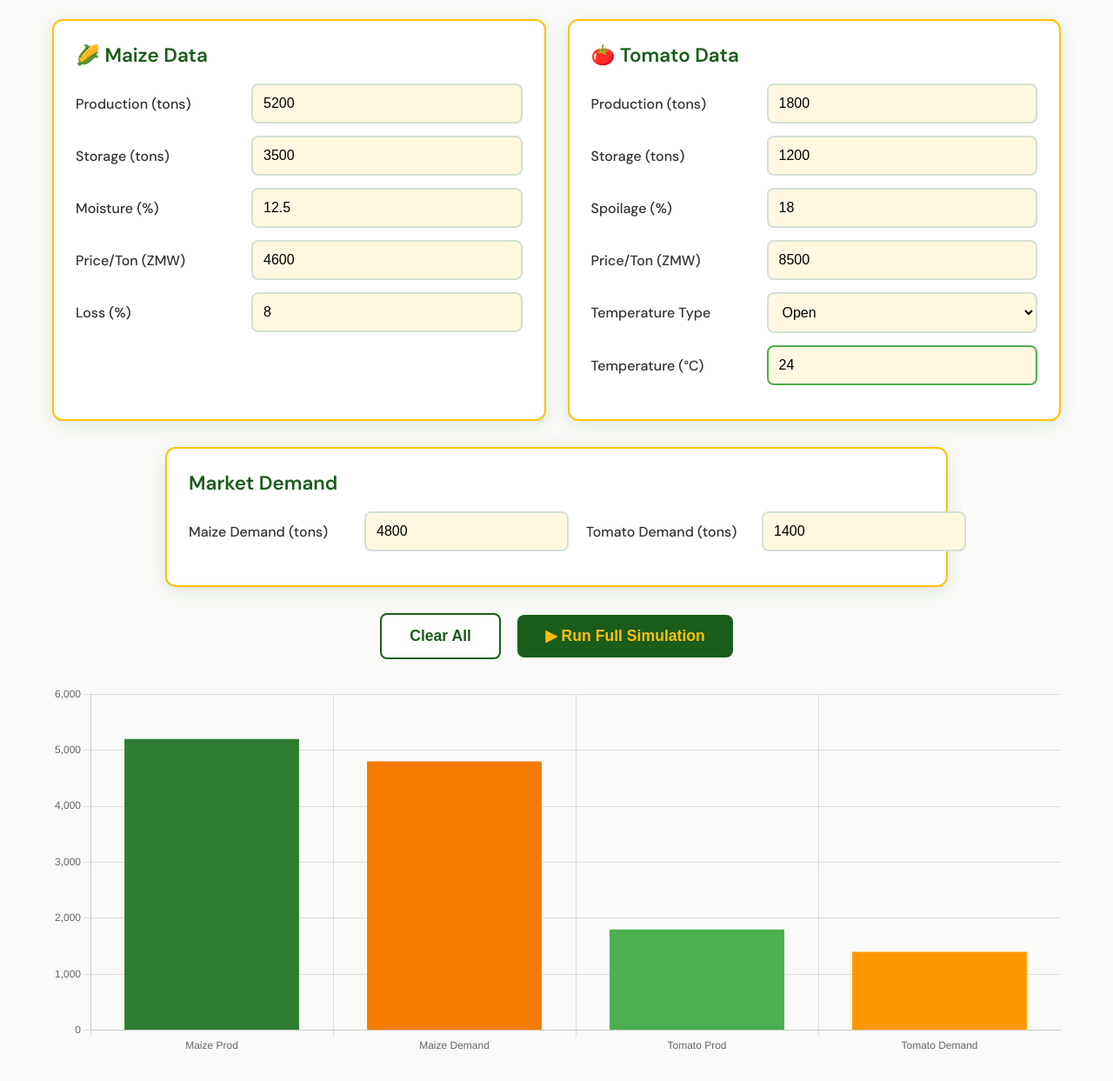
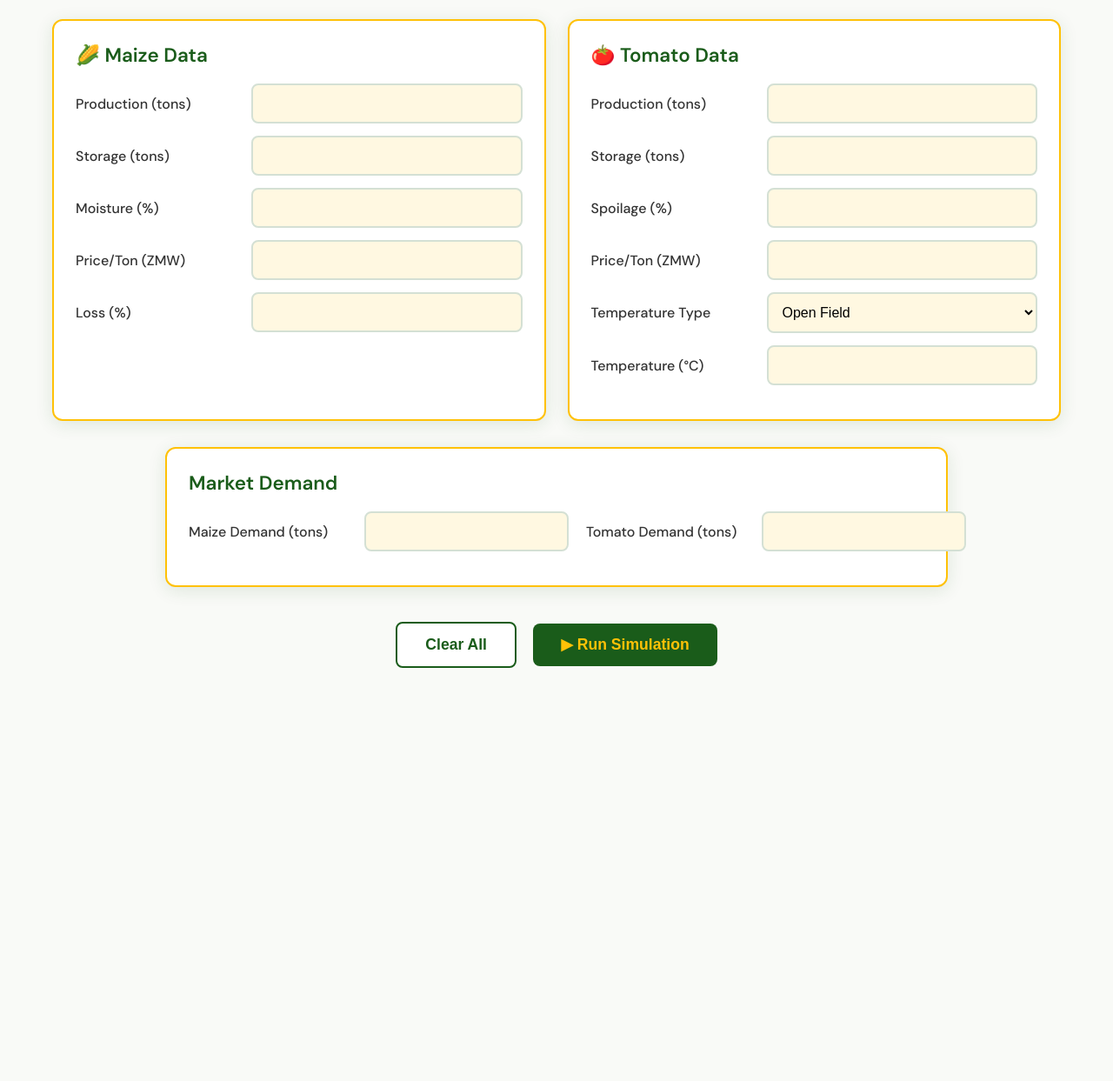
Before and after one commit to Juniour-G/AgriTwinZM, a plain HTML site: page index.html in a window 1280 px wide. Shown: the part 523-1766 px from the top of the page at 87% size. After the commit the page ends 1331 px from the top, so only its background shows below. Drawn offline with nearby package versions, Linux system fonts and the light colour scheme.

Commit message:
Update index.html

```diff
--- a/index.html
+++ b/index.html
@@ -41,7 +41,7 @@
   .btn-run { background:var(--green-dark); color:var(--yellow); }
   .btn-clear { background:white; border:2px solid var(--green-dark); color:var(--green-dark); }
 
-  #results { display:none; }
+  #results, #chartContainer { display:none; }
   .result-card { background:white; padding:25px; border-radius:12px; box-shadow:0 4px 20px rgba(26,92,26,0.1); border-top:6px solid var(--yellow); }
   .tomato-card { border-top-color:var(--green-light); }
   .total-bar { background:var(--green-dark); color:white; padding:25px 30px; border-radius:12px; margin:25px 0; display:flex; justify-content:space-between; align-items:center; font-size:1.5rem; }
@@ -63,54 +63,54 @@
   <h2 style="text-align:center; color:var(--green-dark); margin:30px 0 25px; font-size:2rem;">Agricultural Data Input</h2>
 
   <div class="cards-grid">
-    <!-- Maize Card -->
     <div class="card">
       <h3>🌽 Maize Data</h3>
-      <div class="input-group"><label>Production (tons)</label><input type="number" id="mProd" value="5200" oninput="liveUpdate()"></div>
-      <div class="input-group"><label>Storage (tons)</label><input type="number" id="mStore" value="3500" oninput="liveUpdate()"></div>
-      <div class="input-group"><label>Moisture (%)</label><input type="number" id="mMoist" value="12.5" oninput="liveUpdate()"></div>
-      <div class="input-group"><label>Price/Ton (ZMW)</label><input type="number" id="mPrice" value="4600" oninput="liveUpdate()"></div>
-      <div class="input-group"><label>Loss (%)</label><input type="number" id="mLoss" value="8" oninput="liveUpdate()"></div>
+      <div class="input-group"><label>Production (tons)</label><input type="number" id="mProd" oninput="liveUpdate()"></div>
+      <div class="input-group"><label>Storage (tons)</label><input type="number" id="mStore" oninput="liveUpdate()"></div>
+      <div class="input-group"><label>Moisture (%)</label><input type="number" id="mMoist" oninput="liveUpdate()"></div>
+      <div class="input-group"><label>Price/Ton (ZMW)</label><input type="number" id="mPrice" oninput="liveUpdate()"></div>
+      <div class="input-group"><label>Loss (%)</label><input type="number" id="mLoss" oninput="liveUpdate()"></div>
     </div>
 
-    <!-- Tomato Card -->
     <div class="card">
       <h3>🍅 Tomato Data</h3>
-      <div class="input-group"><label>Production (tons)</label><input type="number" id="tProd" value="1800" oninput="liveUpdate()"></div>
-      <div class="input-group"><label>Storage (tons)</label><input type="number" id="tStore" value="1200" oninput="liveUpdate()"></div>
-      <div class="input-group"><label>Spoilage (%)</label><input type="number" id="tSpoil" value="18" oninput="liveUpdate()"></div>
-      <div class="input-group"><label>Price/Ton (ZMW)</label><input type="number" id="tPrice" value="8500" oninput="liveUpdate()"></div>
+      <div class="input-group"><label>Production (tons)</label><input type="number" id="tProd" oninput="liveUpdate()"></div>
+      <div class="input-group"><label>Storage (tons)</label><input type="number" id="tStore" oninput="liveUpdate()"></div>
+      <div class="input-group"><label>Spoilage (%)</label><input type="number" id="tSpoil" oninput="liveUpdate()"></div>
+      <div class="input-group"><label>Price/Ton (ZMW)</label><input type="number" id="tPrice" oninput="liveUpdate()"></div>
 
-      <!-- New Temperature Fields -->
       <div class="input-group">
         <label>Temperature Type</label>
         <select id="tempType" onchange="liveUpdate()">
-          <option value="Open">Open</option>
+          <option value="Open">Open Field</option>
           <option value="Cold">Cold Storage</option>
         </select>
       </div>
       <div class="input-group">
         <label>Temperature (°C)</label>
-        <input type="number" id="tTemp" value="24" step="0.1" oninput="liveUpdate()">
+        <input type="number" id="tTemp" step="0.1" oninput="liveUpdate()">
       </div>
     </div>
   </div>
 
-  <!-- Market Demand -->
   <div class="card" style="max-width:900px; margin:0 auto 30px;">
     <h3>Market Demand</h3>
     <div style="display:grid; grid-template-columns:1fr 1fr; gap:20px;">
-      <div class="input-group"><label>Maize Demand (tons)</label><input type="number" id="mDem" value="4800" oninput="liveUpdate()"></div>
-      <div class="input-group"><label>Tomato Demand (tons)</label><input type="number" id="tDem" value="1400" oninput="liveUpdate()"></div>
+      <div class="input-group"><label>Maize Demand (tons)</label><input type="number" id="mDem" oninput="liveUpdate()"></div>
+      <div class="input-group"><label>Tomato Demand (tons)</label><input type="number" id="tDem" oninput="liveUpdate()"></div>
     </div>
   </div>
 
-  <div style="text-align:center; margin:30px 0;">
+  <div style="text-align:center; margin:40px 0;">
     <button class="btn btn-clear" onclick="clearFields()">Clear All</button>
-    <button class="btn btn-run" onclick="runSimulation()" style="margin-left:15px;">▶ Run Full Simulation</button>
+    <button class="btn btn-run" onclick="runSimulation()" style="margin-left:15px;">▶ Run Simulation</button>
   </div>
 
-  <canvas id="supplyChart" height="110"></canvas>
+  <!-- Chart (Hidden until simulation runs) -->
+  <div id="chartContainer">
+    <h3 style="text-align:center; color:var(--green-dark); margin:20px 0;">Supply vs Demand Chart</h3>
+    <canvas id="supplyChart"></canvas>
+  </div>
 
   <!-- Results -->
   <div id="results">
@@ -140,48 +140,43 @@
 </div>
 
 <script>
-// Chart.js
+// Chart
 let supplyChart;
+
 function initChart() {
   supplyChart = new Chart(document.getElementById('supplyChart'), {
     type: 'bar',
     data: {
-      labels: ['Maize Prod', 'Maize Demand', 'Tomato Prod', 'Tomato Demand'],
-      datasets: [{ label: 'Tons', data: [0,0,0,0], backgroundColor: ['#2e7d32', '#f57c00', '#4caf50', '#ff9800'] }]
+      labels: ['Maize Production', 'Maize Demand', 'Tomato Production', 'Tomato Demand'],
+      datasets: [{
+        label: 'Tons',
+        data: [0,0,0,0],
+        backgroundColor: ['#2e7d32', '#f57c00', '#4caf50', '#ff9800']
+      }]
     },
     options: { responsive: true, plugins: { legend: { display: false }}}
   });
 }
 
-// Live Update + Temperature Validation
 function liveUpdate() {
+  // Temperature validation only (no chart update)
   const tempType = document.getElementById('tempType').value;
   const temp = parseFloat(document.getElementById('tTemp').value) || 0;
 
-  // Temperature Validation (same as your Java code)
+  const tempField = document.getElementById('tTemp');
   if (tempType === "Cold" && (temp < 13 || temp > 15)) {
-    document.getElementById('tTemp').style.borderColor = "red";
+    tempField.style.borderColor = "red";
   } else if (tempType === "Open" && (temp < 20 || temp > 29)) {
-    document.getElementById('tTemp').style.borderColor = "red";
+    tempField.style.borderColor = "red";
   } else {
-    document.getElementById('tTemp').style.borderColor = "#4caf50";
+    tempField.style.borderColor = "#d4e0d4";
   }
-
-  // Update Chart
-  supplyChart.data.datasets[0].data = [
-    +document.getElementById('mProd').value || 0,
-    +document.getElementById('mDem').value || 0,
-    +document.getElementById('tProd').value || 0,
-    +document.getElementById('tDem').value || 0
-  ];
-  supplyChart.update();
 }
 
-// Run Simulation
 function runSimulation() {
   liveUpdate();
 
-  // Get all values
+  // Get values
   const mProd = +document.getElementById('mProd').value || 0;
   const mStore = +document.getElementById('mStore').value || 0;
   const mMoist = +document.getElementById('mMoist').value || 0;
@@ -202,10 +197,10 @@ function runSimulation() {
   let mRev = mAvail * mPrice;
   let tRev = tAvail * tPrice;
 
-  const mStat = mAvail > mDem * 1.05 ? "SURPLUS" : mAvail < mDem * 0.95 ? "DEFICIT" : "BALANCED";
-  const tStat = tAvail > tDem * 1.05 ? "SURPLUS" : tAvail < tDem * 0.95 ? "DEFICIT" : "BALANCED";
+  const mStat = mAvail > mDem * 1.05 ? "SURPLUS" : (mAvail < mDem * 0.95 ? "DEFICIT" : "BALANCED");
+  const tStat = tAvail > tDem * 1.05 ? "SURPLUS" : (tAvail < tDem * 0.95 ? "DEFICIT" : "BALANCED");
 
-  // Display Results
+  // Show Results
   document.getElementById('rMaizeVal').textContent = mAvail.toFixed(1);
   document.getElementById('rTomVal').textContent = tAvail.toFixed(1);
   document.getElementById('rMaizeRev').textContent = `ZMW ${mRev.toLocaleString()}`;
@@ -216,18 +211,23 @@ function runSimulation() {
 
   document.getElementById('dateLine').textContent = `Report generated: ${new Date().toLocaleString('en-ZM')}`;
   document.getElementById('results').style.display = 'block';
+  document.getElementById('chartContainer').style.display = 'block';
+
+  // Update Chart
+  supplyChart.data.datasets[0].data = [mProd, mDem, tProd, tDem];
+  supplyChart.update();
 }
 
 function clearFields() {
   document.querySelectorAll('input').forEach(i => i.value = '');
   document.getElementById('results').style.display = 'none';
+  document.getElementById('chartContainer').style.display = 'none';
   document.getElementById('tTemp').style.borderColor = "#d4e0d4";
 }
 
 // Initialize
 window.onload = () => {
   initChart();
-  liveUpdate();
 };
 </script>
 </body>
```
